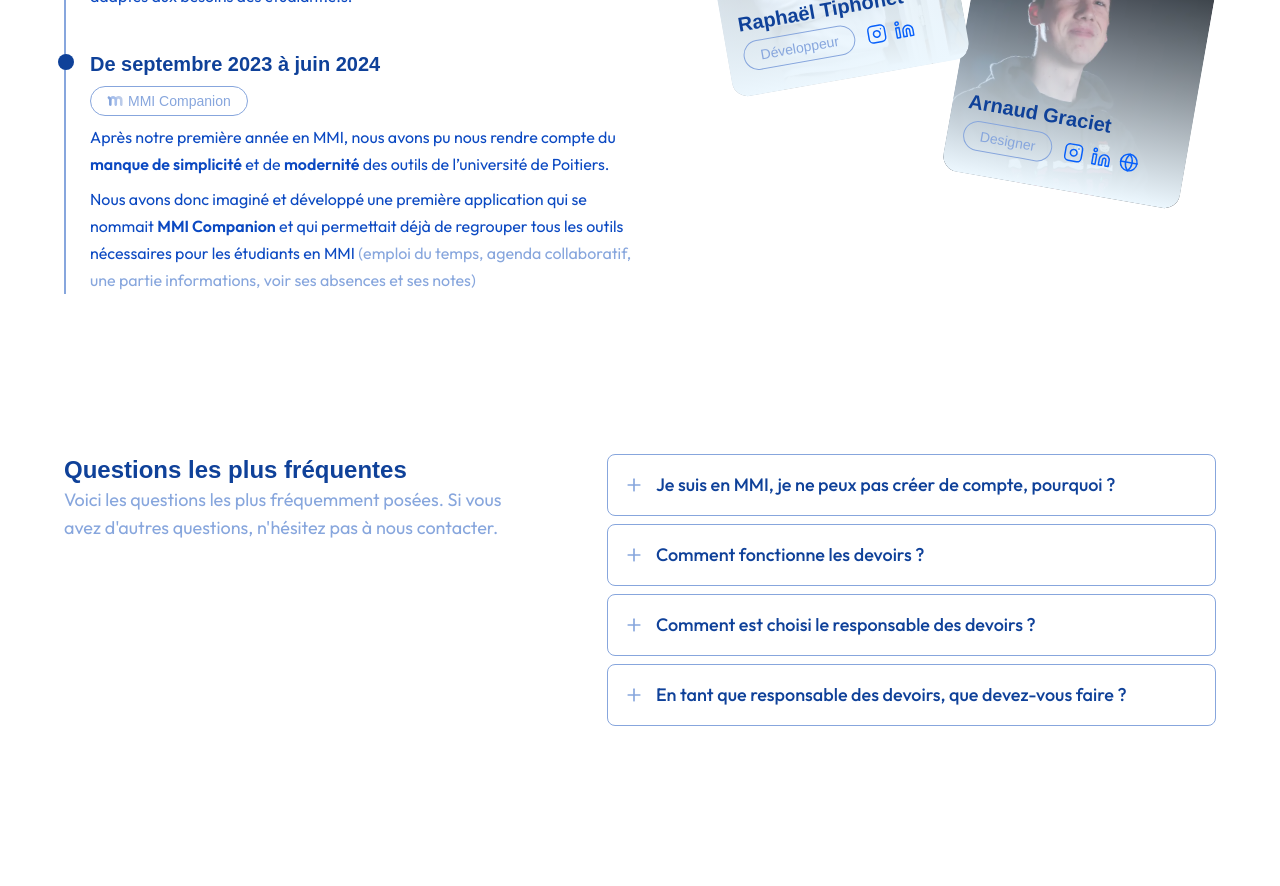
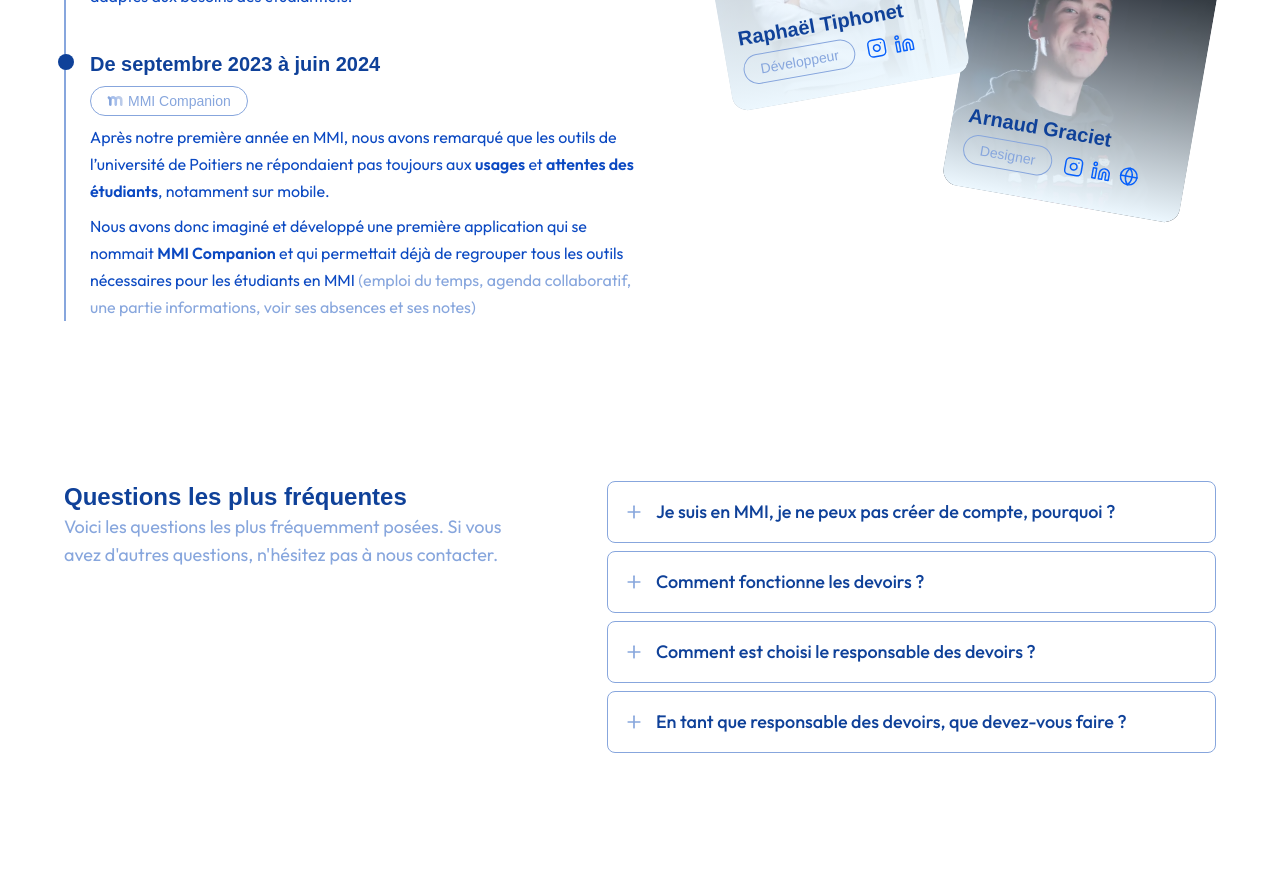
Before and after one commit to LibelluleApp/WebsiteV2, a Next.js app: page / in a window 1280 px wide. Shown: the part 1960-2846 px from the top of the page. Built offline with nearby package versions, Linux system fonts and the light colour scheme; a web font is replaced by a local one.

Commit message:
fix: améliorer la clarté du texte sur les outils universitaires

```diff
--- a/src/sections/Home/Timeline.tsx
+++ b/src/sections/Home/Timeline.tsx
@@ -63,11 +63,14 @@ export default function TimelineSection() {
                 />
                 <div className="flex flex-col gap-2">
                   <p className="text-blue-800 text-base font-normal leading-[27px]">
-                    Après notre première année en MMI, nous avons pu nous rendre
-                    compte du{" "}
-                    <span className="font-semibold">manque de simplicité</span>{" "}
-                    et de <span className="font-semibold">modernité</span> des
-                    outils de l’université de Poitiers.
+                    Après notre première année en MMI, nous avons remarqué que
+                    les outils de l’université de Poitiers ne répondaient pas
+                    toujours aux <span className="font-semibold">usages</span>{" "}
+                    et{" "}
+                    <span className="font-semibold">
+                      attentes des étudiants
+                    </span>
+                    , notamment sur mobile.
                   </p>
                   <p className="text-blue-800 text-base font-normal leading-[27px]">
                     Nous avons donc imaginé et développé une première
```
